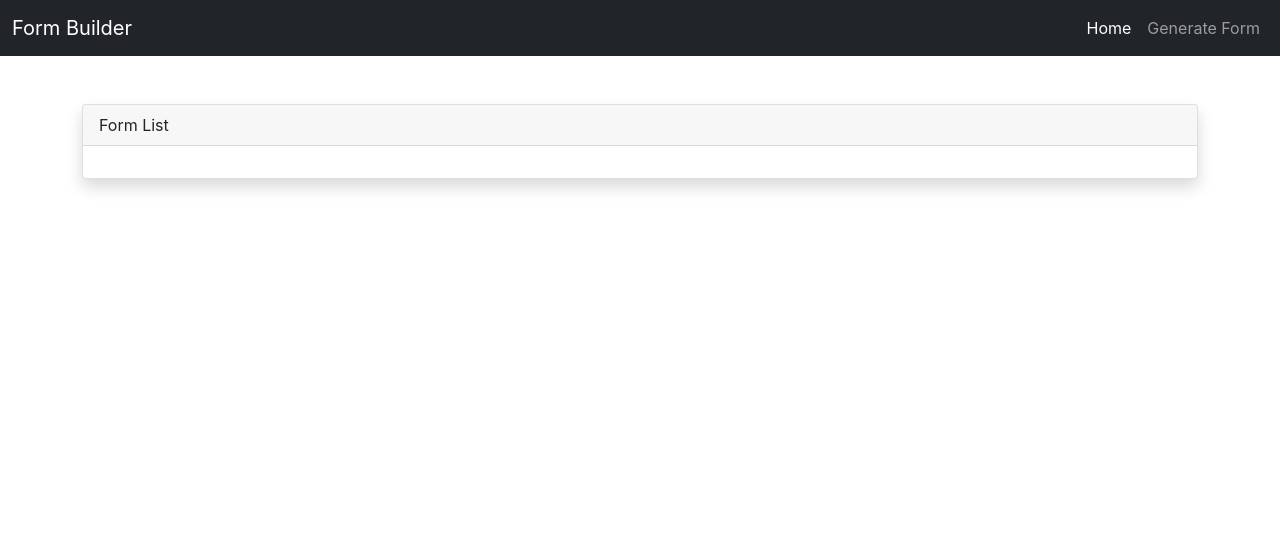
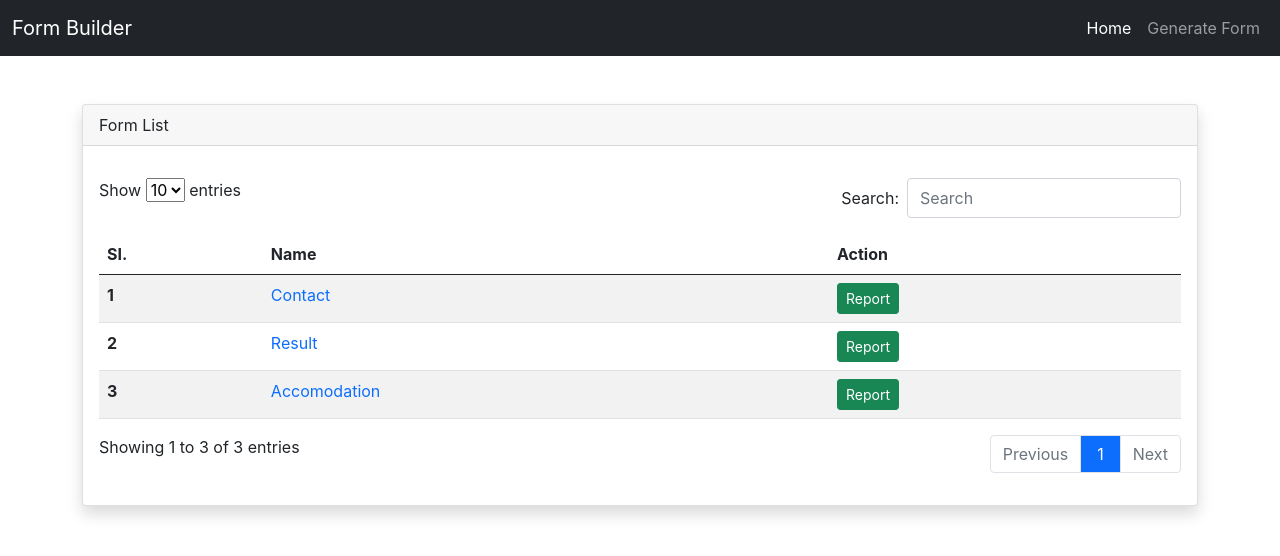
Before and after one commit to sisrafilss/form-builder-client, a React (Create React App) app: page / in a window 1280 px wide. Shown: the top 556 px of the page. Built offline with nearby package versions, Linux system fonts and the light colour scheme.

Commit message:
home page table added

```diff
--- a/src/components/Home/Home.js
+++ b/src/components/Home/Home.js
@@ -9,7 +9,125 @@ const Home = () => {
       <div className="container mt-5">
         <div className="card shadow">
           <div className="card-header">Form List</div>
-          <div className="card-body"></div>
+          <div className="card-body">
+            <div className="d-flex justify-content-between my-3">
+              {/* Select Amount of Data to Dispaly */}
+              <div>
+                <div>
+                  <span>Show </span>
+                  <select
+                    className="p-1"
+                    aria-label="Default select example"
+                    className="d-inline"
+                  >
+                    <option value="1">10</option>
+                    {/* <option value="2">Two</option>
+                    <option value="3">Three</option> */}
+                  </select>
+                  <span> entries</span>
+                </div>
+              </div>
+
+              {/* Search Field */}
+              <div>
+                <form className="d-flex">
+                  <label htmlFor="search" className="form-label mt-2 me-2">
+                    Search:
+                  </label>
+                  <input
+                    className="form-control"
+                    type="text"
+                    placeholder="Search"
+                    aria-label="Search"
+                  />
+                </form>
+              </div>
+            </div>
+
+            {/* Generated Form Table */}
+            <table className="table table-striped">
+              <thead>
+                <tr>
+                  <th scope="col">SI.</th>
+                  <th scope="col">Name</th>
+                  <th scope="col">Action</th>
+                </tr>
+              </thead>
+              <tbody>
+                <tr>
+                  <th scope="row">1</th>
+                  <td className="text-primary">Contact</td>
+                  <td>
+                    {" "}
+                    <button className="btn btn-success btn-sm">
+                      Report
+                    </button>{" "}
+                  </td>
+                </tr>
+
+                <tr>
+                  <th scope="row">2</th>
+                  <td className="text-primary">Result</td>
+                  <td>
+                    {" "}
+                    <button className="btn btn-success btn-sm">
+                      Report
+                    </button>{" "}
+                  </td>
+                </tr>
+
+                <tr>
+                  <th scope="row">3</th>
+                  <td className="text-primary">Accomodation</td>
+                  <td>
+                    {" "}
+                    <button className="btn btn-success btn-sm">
+                      Report
+                    </button>{" "}
+                  </td>
+                </tr>
+              </tbody>
+            </table>
+            {/* Table Data Count and Pagination */}
+            <div className="d-flex justify-content-between mt-3">
+              <div>
+                <p>Showing 1 to 3 of 3 entries</p>
+              </div>
+
+              {/* Table Data Pagination */}
+              <div>
+                <nav aria-label="Page navigation example">
+                  <ul className="pagination">
+                    <li className="page-item">
+                      <span
+                        style={style.cursorPointer}
+                        className="page-link text-secondary"
+                      >
+                        Previous
+                      </span>
+                    </li>
+                    <li className="page-item">
+                      <span
+                        style={style.activePage}
+                        className="page-link px-3"
+                      >
+                        1
+                      </span>
+                    </li>
+
+                    <li className="page-item">
+                      <span
+                        style={style.cursorPointer}
+                        className="page-link text-secondary"
+                      >
+                        Next
+                      </span>
+                    </li>
+                  </ul>
+                </nav>
+              </div>
+            </div>
+          </div>
         </div>
       </div>
     </>
@@ -17,3 +135,14 @@ const Home = () => {
 };
 
 export default Home;
+
+const style = {
+  activePage: {
+    backgroundColor: "#0d6efd",
+    color: "#fff",
+    cursor: "pointer",
+  },
+  cursorPointer: {
+    cursor: "pointer",
+  },
+};
```
